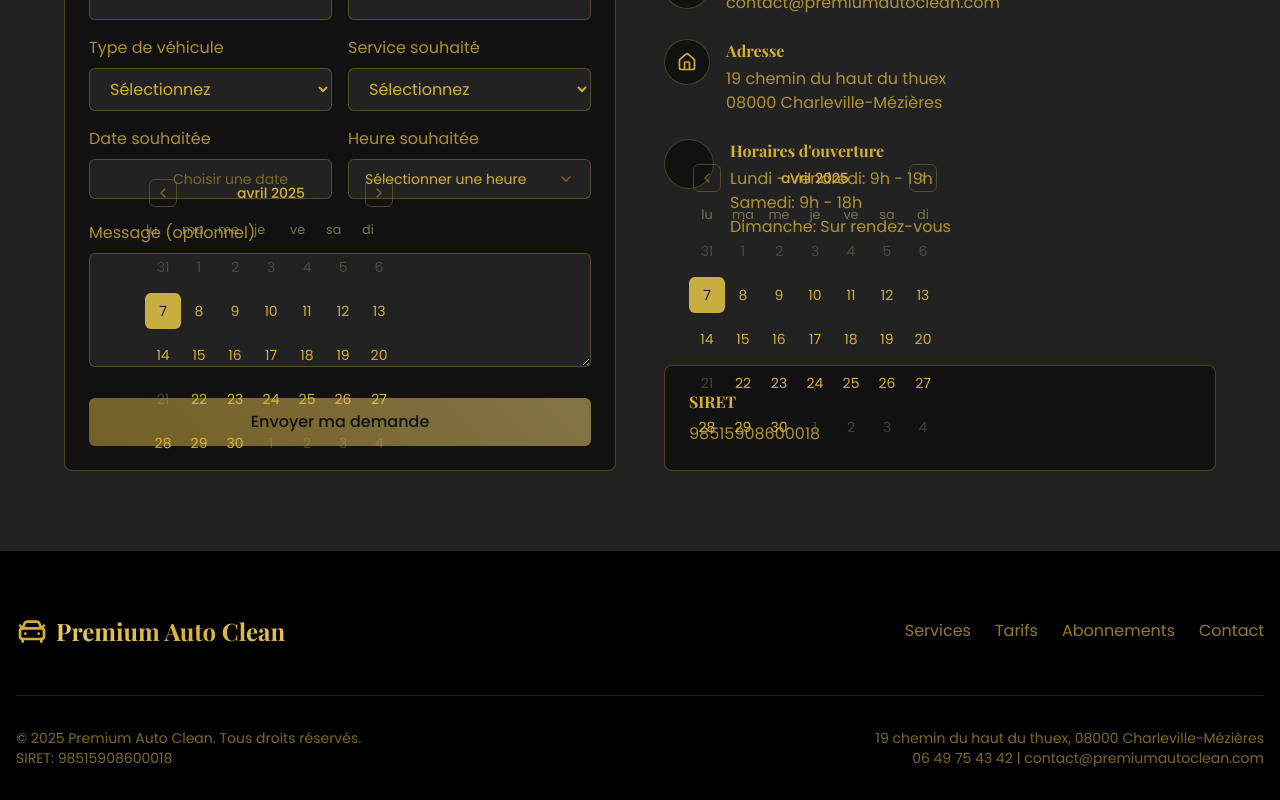
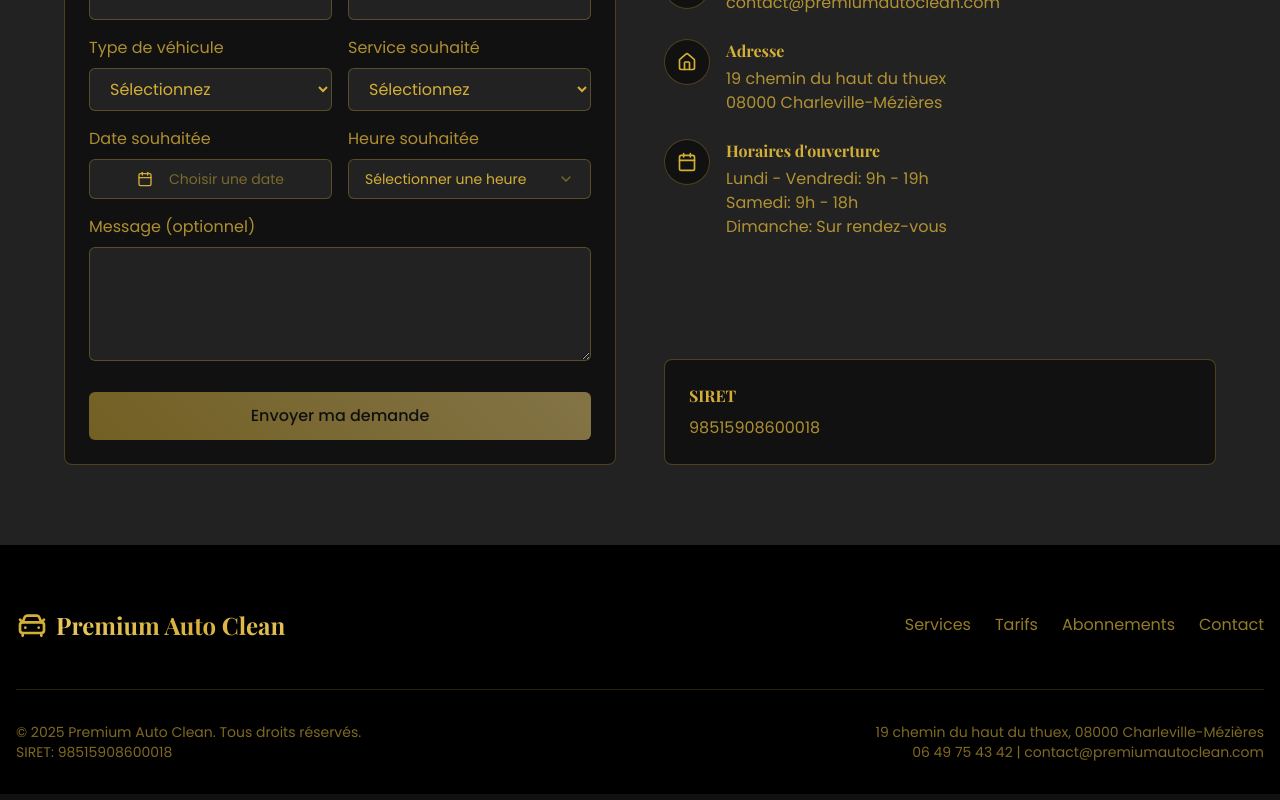
Before and after one commit to ludovic08000/premium-auto-clean-web, a React (Vite) app: page / in a window 1280 px wide. Shown: the part 3852-4652 px from the top of the page. Built offline with nearby package versions, Linux system fonts and the light colour scheme.

Commit message:
Fix: Resolve rendering error
The app was throwing an error during rendering. This commit fixes the error.

```diff
--- a/src/components/ContactForm.tsx
+++ b/src/components/ContactForm.tsx
@@ -1,6 +1,6 @@
 
 import { useState } from "react";
-import { Phone, Mail, Home, Calendar, Clock } from "lucide-react";
+import { Phone, Mail, Home, Calendar as CalendarIcon, Clock } from "lucide-react";
 import { useToast } from "@/hooks/use-toast";
 import { sendEmail } from "@/services/EmailService";
 import { format } from "date-fns";
@@ -230,7 +230,7 @@ const ContactForm = () => {
                           !date && "text-gold/50"
                         )}
                       >
-                        <Calendar className="mr-2 h-4 w-4 text-gold" />
+                        <CalendarIcon className="mr-2 h-4 w-4 text-gold" />
                         {date ? format(date, "dd MMMM yyyy", { locale: fr }) : <span>Choisir une date</span>}
                       </Button>
                     </PopoverTrigger>
@@ -336,7 +336,7 @@ const ContactForm = () => {
 
                 <div className="flex items-start gap-4">
                   <div className="p-3 rounded-full bg-dark border border-gold/30">
-                    <Calendar className="h-5 w-5 text-gold" />
+                    <CalendarIcon className="h-5 w-5 text-gold" />
                   </div>
                   <div>
                     <h4 className="font-bold mb-1">Horaires d'ouverture</h4>
```
